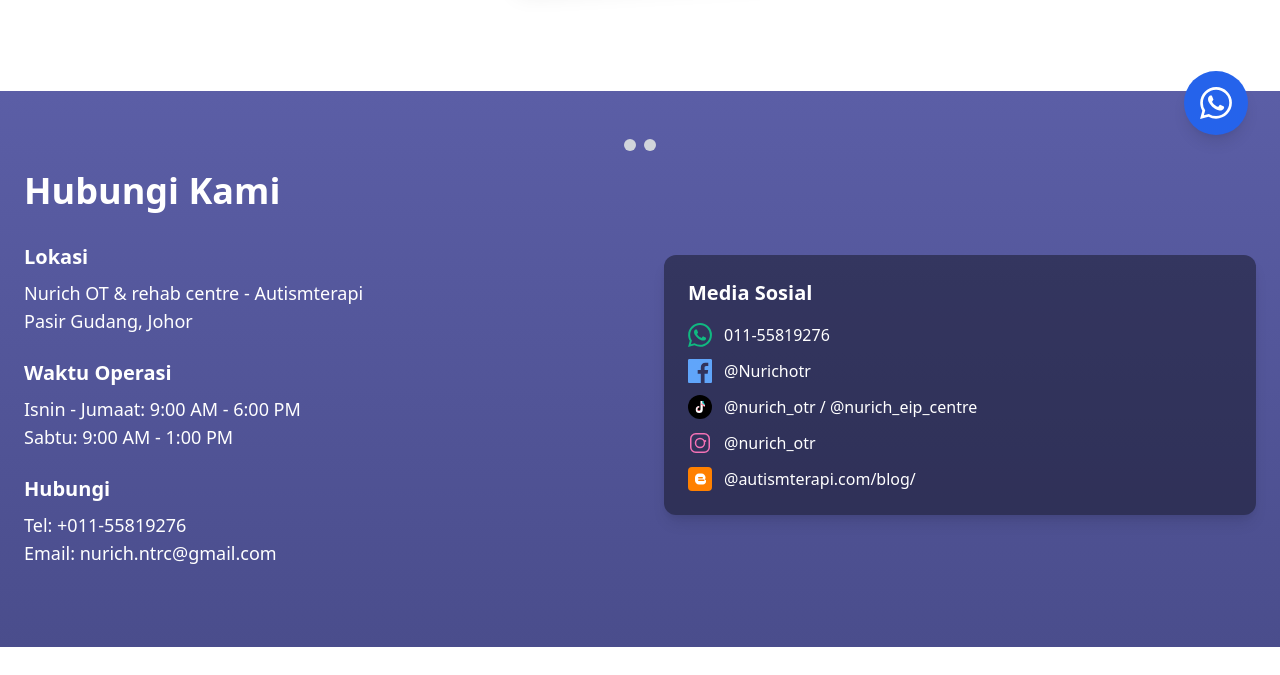
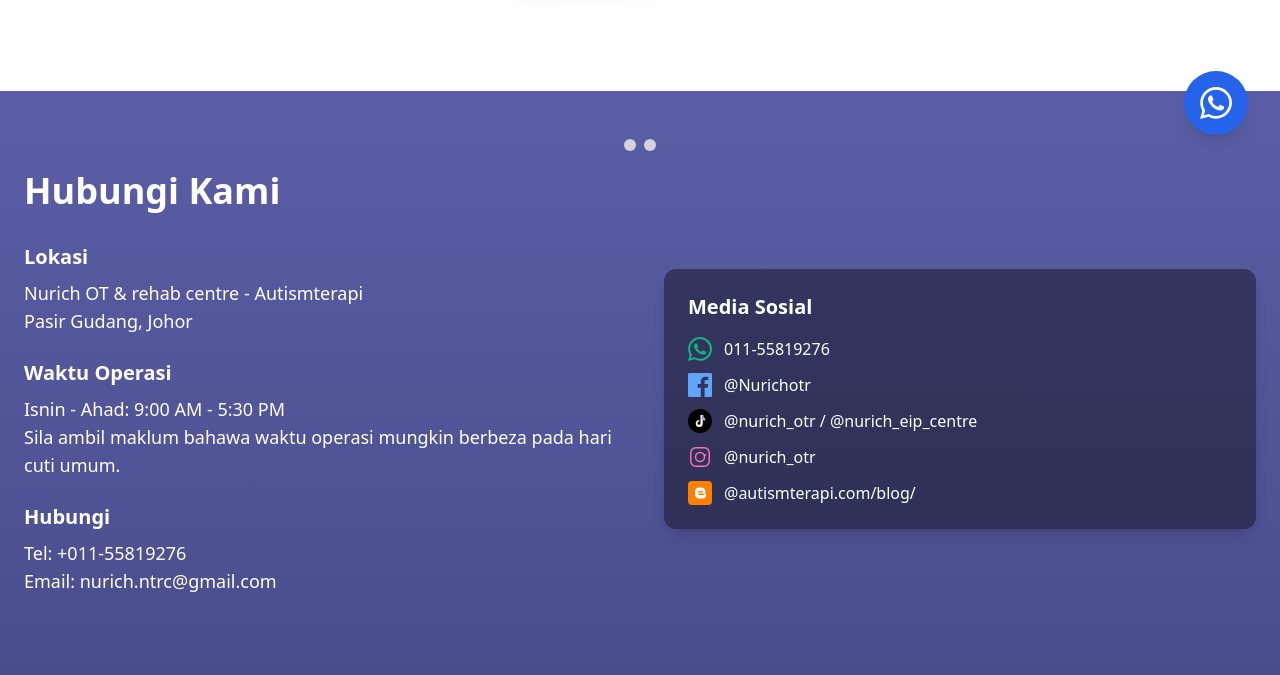
Before and after one commit to Heyqull/nurichotr, a plain HTML site: page contactus.html in a window 1280 px wide. Shown: the part 633-1308 px from the top of the page. Before the commit the page ends 1280 px from the top, so only its background shows below. Drawn offline with nearby package versions, Linux system fonts and the light colour scheme.

Commit message:
Update contactus.html
operation hour

```diff
--- a/contactus.html
+++ b/contactus.html
@@ -120,7 +120,7 @@
                         </div>
                         <div>
                             <h3 class="text-xl font-semibold mb-2">Waktu Operasi</h3>
-                            <p class="text-lg">Isnin - Jumaat: 9:00 AM - 6:00 PM<br>Sabtu: 9:00 AM - 1:00 PM</p>
+                            <p class="text-lg">Isnin - Ahad: 9:00 AM - 5:30 PM<br>Sila ambil maklum bahawa waktu operasi mungkin berbeza pada hari cuti umum.</p>
                         </div>
                         <div>
                             <h3 class="text-xl font-semibold mb-2">Hubungi</h3>
```
